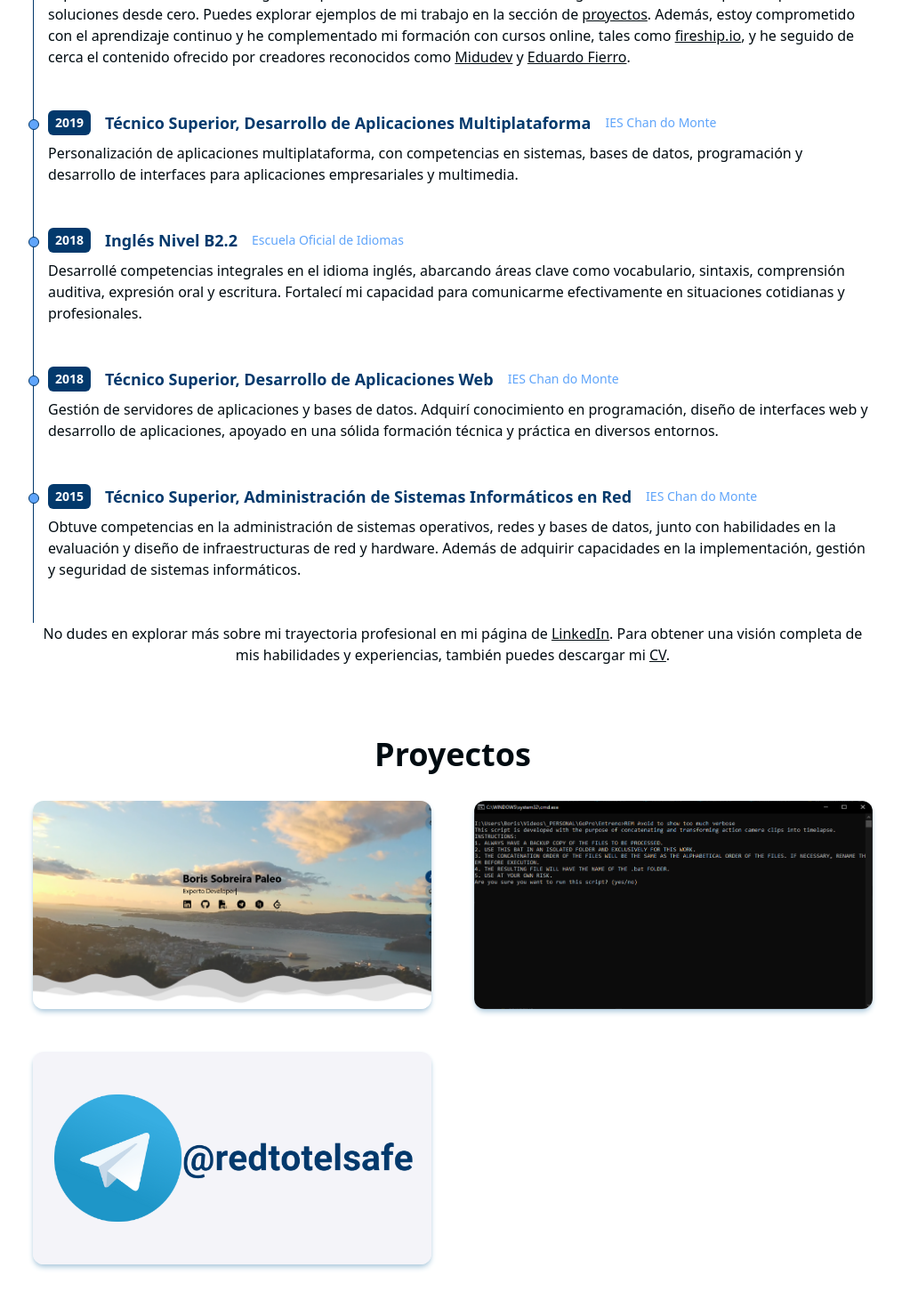
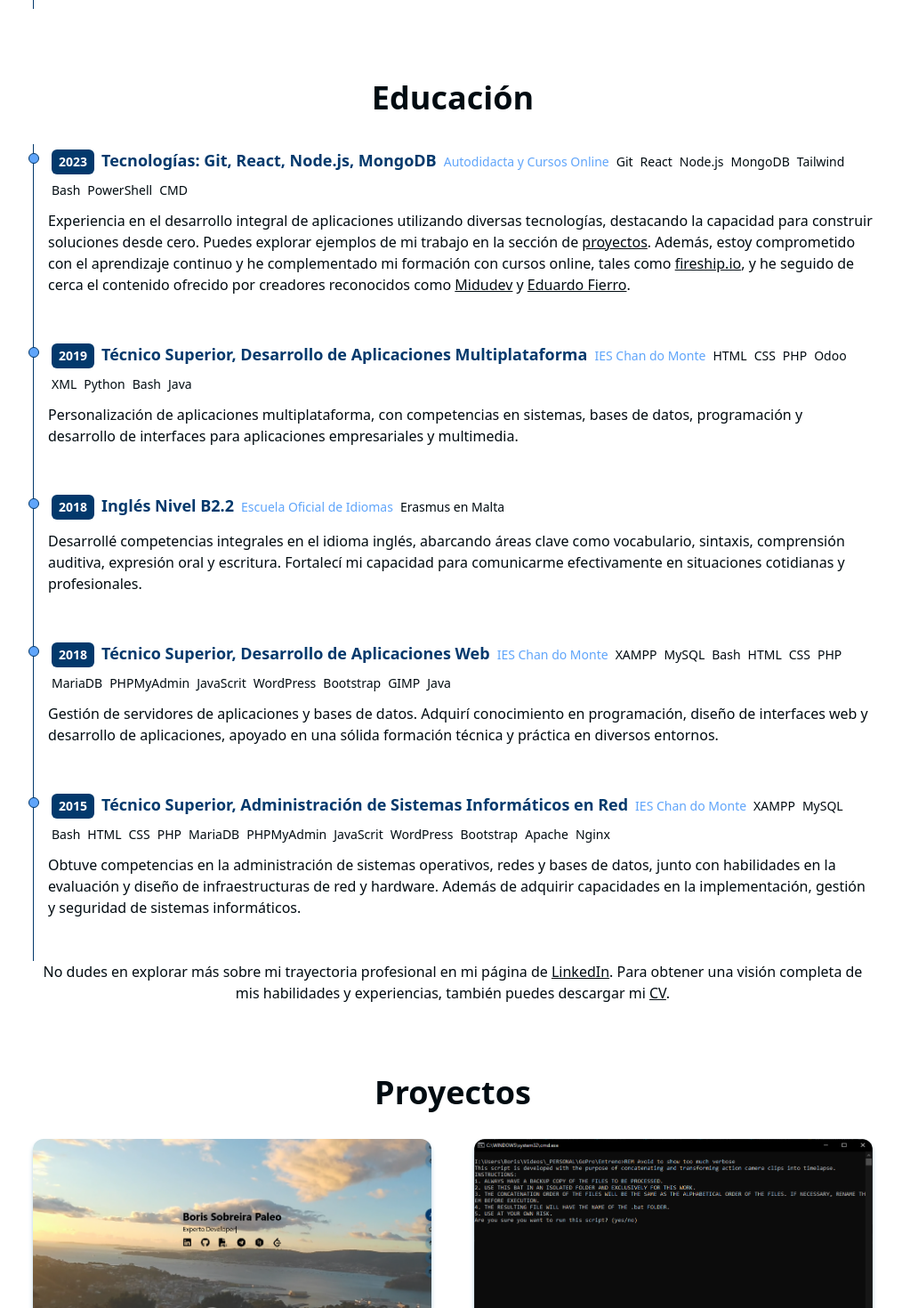
Before and after one commit to BorisSobreiraPaleo/Personal-Website, a React (Vite) app: page / in a window 1280 px wide. Shown: the part 1900-3370 px from the top of the page at 89% size, without its empty margins (99-1113 px from the left). Built offline with nearby package versions, Linux system fonts and the light colour scheme.

Commit message:
Include techs in career and education, added a new project

```diff
--- a/src/assets/data/career/enCareerData.js
+++ b/src/assets/data/career/enCareerData.js
@@ -4,35 +4,40 @@ const enCareerData = [
     year: 2017,
     title: "Computer Technician",
     subtitle: "Port of Marín - Port Authority of Marín and Ría de Pontevedra",
-    details: "Implemented deployment services and automated installations, configured monitoring systems and developed scripts. Managed data migrations, installed operating systems and provided technical support to users."
+    details: "Implemented deployment services and automated installations, configured monitoring systems and developed scripts. Managed data migrations, installed operating systems and provided technical support to users.",
+    techs: ['WDS', 'Zabbix', 'PowerShell', 'Backups', 'Ubuntu Server', 'Windows Server']
   },
   {
     id: "002",
     year: 2018,
     title: "Computer Systems Technician",
     subtitle: "Plexus Tech - Pontevedra and O Salnés Health Area",
-    details: "Responsible for tutoring and supervising students in internships, user maintenance in Windows environment, configuration of medical terminals, image deployment and data migration. Also, provided technical support and resolved incidents to users in the work environment."
+    details: "Responsible for tutoring and supervising students in internships, user maintenance in Windows environment, configuration of medical terminals, image deployment and data migration. Also, provided technical support and resolved incidents to users in the work environment.",
+    techs: ['AD-DS', 'Backups', 'TCP/IP']
   },
   {
     id: "003",
     year: 2020,
     title: "Web Developer and Administrator",
     subtitle: "Depot230",
-    details: "Adeptly configured and managed WordPress plugins, demonstrated proficiency in PHP programming, handled web service administration and managed cPanel operations. Provided training and tutoring to clients, developed complete websites, as well as designed and edited advertising images and logos."
+    details: "Adeptly configured and managed WordPress plugins, demonstrated proficiency in PHP programming, handled web service administration and managed cPanel operations. Provided training and tutoring to clients, developed complete websites, as well as designed and edited advertising images and logos.",
+    techs: ['Wordpress', 'PHP', 'cPanel', 'SEO', 'phpMyAdmin', 'HTML', 'CSS', 'JavaScript', 'GIMP']
   },
   {
     id: "004",
     year: 2021,
     title: "Web Application Developer and Systems Administrator",
     subtitle: "Liceo Casino of Pontevedra",
-    details: "From application development and IT consulting to data retrieval and computer hardware maintenance. Additionally, executed backup and restoration strategies, offered network assistance and managed email service transitions."
+    details: "From application development and IT consulting to data retrieval and computer hardware maintenance. Additionally, executed backup and restoration strategies, offered network assistance and managed email service transitions.",
+    techs: ['Backups', 'HTML', 'CSS', 'JavaScript', 'Vite', 'NPM', 'React.js', 'Tailwind', 'phpMyAdmin', 'MongoDB', 'MariaDB', 'MySQL', 'Node.js', 'Git', 'GitHub', 'ESLint', 'WordPress', 'SEO', 'Bash', 'PowerShell']
   },
   {
     id: "005",
     year: 2022,
     title: "Web Application Developer and Systems Administrator",
     subtitle: "Liceo Casino of Pontevedra",
-    details: "Focused on website creation and maintenance, computer equipment repair, data retrieval, along with proficient implementation of backup and recovery solutions, offering network support and managing email data migrations."
+    details: "Focused on website creation and maintenance, computer equipment repair, data retrieval, along with proficient implementation of backup and recovery solutions, offering network support and managing email data migrations.",
+    techs: ['Backups', 'HTML', 'CSS', 'JavaScript', 'Vite', 'NPM', 'React.js', 'Tailwind', 'phpMyAdmin', 'MongoDB', 'MariaDB', 'MySQL', 'Node.js', 'Git', 'GitHub', 'ESLint', 'WordPress', 'SEO', 'Bash', 'PowerShell']
   }
 
 ]
--- a/src/assets/data/career/esCareerData.js
+++ b/src/assets/data/career/esCareerData.js
@@ -4,35 +4,40 @@ const esCareerData = [
     year: 2017,
     title: 'Técnico Informático',
     subtitle: 'Puerto de Marín - Autoridad Portuaria de Marín y Ría de Pontevedra',
-    details: 'Implementé y desplegué servicios e instalaciones automatizadas, configuré y monitoreé sistemas y desarrollé scripts. Gestioné la migración de datos, instalé sistemas operativos y doté de asistencia técnica a usuarios.'
+    details: 'Implementé y desplegué servicios e instalaciones automatizadas, configuré y monitoreé sistemas y desarrollé scripts. Gestioné la migración de datos, instalé sistemas operativos y doté de asistencia técnica a usuarios.',
+    techs: ['WDS', 'Zabbix', 'PowerShell', 'Backups', 'Ubuntu Server', 'Windows Server']
   },
   {
     id: '002',
     year: 2018,
     title: 'Técnico de Sistemas Informáticos',
     subtitle: 'Plexus Tech - Área Sanitaria de Pontevedra y O Salnés',
-    details: 'Responsable de la tutoría y supervisión de estudiantes en prácticas, mantenimiento de usuarios en entorno Windows, configuración de terminales médicos, despliegue de imágenes y migración de datos. Además, proporcioné soporte técnico y resolví incidencias a usuarios en el entorno laboral.'
+    details: 'Responsable de la tutoría y supervisión de estudiantes en prácticas, mantenimiento de usuarios en entorno Windows, configuración de terminales médicos, despliegue de imágenes y migración de datos. Además, proporcioné soporte técnico y resolví incidencias a usuarios en el entorno laboral.',
+    techs: ['AD-DS', 'Backups', 'TCP/IP']
   },
   {
     id: '003',
     year: 2020,
     title: 'Desarrollador y Administrador Web',
     subtitle: 'Depot230',
-    details: 'Configuré y administré plugins para WordPress, demostré competencias en programación PHP, manejé servicios web y operaciones con cPanel. Proporcioné entrenamiento y tutorización a clientes, desarrollé sitios web, además diseñé y edité imágenes publicitarias y logos.'
+    details: 'Configuré y administré plugins para WordPress, demostré competencias en programación PHP, manejé servicios web y operaciones con cPanel. Proporcioné entrenamiento y tutorización a clientes, desarrollé sitios web, además diseñé y edité imágenes publicitarias y logos.',
+    techs: ['Wordpress', 'PHP', 'cPanel', 'SEO', 'phpMyAdmin', 'HTML', 'CSS', 'JavaScript', 'GIMP']
   },
   {
     id: '004',
     year: 2021,
     title: 'Desarrollador de Aplicaciones Web y Administrador de Sistemas',
     subtitle: 'Liceo Casino de Pontevedra',
-    details: 'Desde el desarrollo de aplicaciones y consultoría IT hasta la recuperación de datos y mantenimiento de hardware. Además llevé a cabo las estrategias de copias de seguridad y restauración, ofrecí asistencia técnica de red y gestioné la migración del servicio de email.'
+    details: 'Desde el desarrollo de aplicaciones y consultoría IT hasta la recuperación de datos y mantenimiento de hardware. Además llevé a cabo las estrategias de copias de seguridad y restauración, ofrecí asistencia técnica de red y gestioné la migración del servicio de email.',
+    techs: ['Backups', 'HTML', 'CSS', 'JavaScript', 'Vite', 'NPM', 'React.js', 'Tailwind', 'phpMyAdmin', 'MongoDB', 'MariaDB', 'MySQL', 'Node.js', 'Git', 'GitHub', 'ESLint', 'WordPress', 'SEO', 'Bash', 'PowerShell']
   },
   {
     id: "005",
     year: 2022,
     title: "Desarrollador de Aplicaciones Web y Administrador de Sistemas",
     subtitle: "Liceo Casino de Pontevedra",
-    details: "Enfocado en la creación y mantenimiento de sitios web, reparación de equipos informáticos, recuperación de datos, junto con la implementación de copias de seguridad periódicas y sistemas de recuperación de datos, ofreciendo asistencia de red y gestión de migración de email."
+    details: "Enfocado en la creación y mantenimiento de sitios web, reparación de equipos informáticos, recuperación de datos, junto con la implementación de copias de seguridad periódicas y sistemas de recuperación de datos, ofreciendo asistencia de red y gestión de migración de email.",
+    techs: ['Backups', 'HTML', 'CSS', 'JavaScript', 'Vite', 'NPM', 'React.js', 'Tailwind', 'phpMyAdmin', 'MongoDB', 'MariaDB', 'MySQL', 'Node.js', 'Git', 'GitHub', 'ESLint', 'WordPress', 'SEO', 'Bash', 'PowerShell']
   }
 ]
 
--- a/src/assets/data/education/enEducationData.jsx
+++ b/src/assets/data/education/enEducationData.jsx
@@ -4,28 +4,32 @@ const enEducationData = [
     year: 2015,
     title: "Higher Technician, Computer Systems Administration in Network",
     subtitle: "IES Chan do Monte",
-    details: "Gained expertise in operating systems administration, networks and databases, along with skills in hardware evaluation and network infrastructure design. Additionally, became proficient in the implementation, management and security of computer systems."
+    details: "Gained expertise in operating systems administration, networks and databases, along with skills in hardware evaluation and network infrastructure design. Additionally, became proficient in the implementation, management and security of computer systems.",
+    techs: ['XAMPP', 'MySQL', 'Bash', 'HTML', 'CSS', 'PHP', 'MariaDB', 'PHPMyAdmin', 'JavaScrit', 'WordPress', 'Bootstrap', 'Apache', 'Nginx']
   },
   {
     id: "002",
     year: 2018,
     title: "Higher Technician, Web Application Development",
     subtitle: "IES Chan do Monte",
-    details: "Management of application servers and databases. Acquired knowledge in programming, web interface design and application deployment, supported by solid technical and practical training in various environments."
+    details: "Management of application servers and databases. Acquired knowledge in programming, web interface design and application deployment, supported by solid technical and practical training in various environments.",
+    techs: ['XAMPP', 'MySQL', 'Bash', 'HTML', 'CSS', 'PHP', 'MariaDB', 'PHPMyAdmin', 'JavaScrit', 'WordPress', 'Bootstrap', 'GIMP', 'Java']
   },
   {
     id: '003',
     year: 2018,
     title: 'English Level B2.2',
     subtitle: 'Official Language School',
-    details: 'Developed comprehensive proficiency in the English language, covering key areas such as vocabulary, syntax, listening comprehension, oral expression, and writing. Strengthened the ability to communicate effectively in both everyday and professional settings.'
+    details: 'Developed comprehensive proficiency in the English language, covering key areas such as vocabulary, syntax, listening comprehension, oral expression, and writing. Strengthened the ability to communicate effectively in both everyday and professional settings.',
+    techs: ['Erasmus in Malta']
   },
   {
     id: "004",
     year: 2019,
     title: "Higher Technician, Multiplatform Application Development",
     subtitle: "IES Chan do Monte",
-    details: "Customizing for multiplatform applications, with expertise in systems, databases, programming and interface development for both business and multimedia applications."
+    details: "Customizing for multiplatform applications, with expertise in systems, databases, programming and interface development for both business and multimedia applications.",
+    techs: ['HTML', 'CSS', 'PHP', 'Odoo', 'XML', 'Python', 'Bash', 'Java']
   },
   {
     id: '005',
@@ -36,7 +40,8 @@ const enEducationData = [
       <>
         Experience in comprehensive application development using various technologies, showcasing the ability to build solutions from scratch. You can explore examples of my work in the <a className="underline" href="#projects">projects</a> section. Furthermore, I am committed to continuous learning and have supplemented my education with online courses, such as <a className="underline" href="https://fireship.io/">fireship.io</a>, and have closely followed content offered by renowned creators such as <a className="underline" href="https://www.youtube.com/c/midudev">Midudev</a> and <a className="underline" href="https://www.youtube.com/c/EduardoFierroPro">Eduardo Fierro</a>.
       </>
-    )
+    ),
+    techs: ['Git', 'React', 'Node.js', 'MongoDB', 'Tailwind', 'Bash', 'PowerShell', 'CMD']
   }
 
 ]
--- a/src/assets/data/education/esEducationData.jsx
+++ b/src/assets/data/education/esEducationData.jsx
@@ -4,28 +4,32 @@ const esEducationData = [
     year: 2015,
     title: 'Técnico Superior, Administración de Sistemas Informáticos en Red',
     subtitle: 'IES Chan do Monte',
-    details: 'Obtuve competencias en la administración de sistemas operativos, redes y bases de datos, junto con habilidades en la evaluación y diseño de infraestructuras de red y hardware. Además de adquirir capacidades en la implementación, gestión y seguridad de sistemas informáticos.'
+    details: 'Obtuve competencias en la administración de sistemas operativos, redes y bases de datos, junto con habilidades en la evaluación y diseño de infraestructuras de red y hardware. Además de adquirir capacidades en la implementación, gestión y seguridad de sistemas informáticos.',
+    techs: ['XAMPP', 'MySQL', 'Bash', 'HTML', 'CSS', 'PHP', 'MariaDB', 'PHPMyAdmin', 'JavaScrit', 'WordPress', 'Bootstrap', 'Apache', 'Nginx']
   },
   {
     id: '002',
     year: 2018,
     title: 'Técnico Superior, Desarrollo de Aplicaciones Web',
     subtitle: 'IES Chan do Monte',
-    details: 'Gestión de servidores de aplicaciones y bases de datos. Adquirí conocimiento en programación, diseño de interfaces web y desarrollo de aplicaciones, apoyado en una sólida formación técnica y práctica en diversos entornos.'
+    details: 'Gestión de servidores de aplicaciones y bases de datos. Adquirí conocimiento en programación, diseño de interfaces web y desarrollo de aplicaciones, apoyado en una sólida formación técnica y práctica en diversos entornos.',
+    techs: ['XAMPP', 'MySQL', 'Bash', 'HTML', 'CSS', 'PHP', 'MariaDB', 'PHPMyAdmin', 'JavaScrit', 'WordPress', 'Bootstrap', 'GIMP', 'Java']
   },
   {
     id: '003',
     year: 2018,
     title: 'Inglés Nivel B2.2',
     subtitle: 'Escuela Oficial de Idiomas',
-    details: 'Desarrollé competencias integrales en el idioma inglés, abarcando áreas clave como vocabulario, sintaxis, comprensión auditiva, expresión oral y escritura. Fortalecí mi capacidad para comunicarme efectivamente en situaciones cotidianas y profesionales.'
+    details: 'Desarrollé competencias integrales en el idioma inglés, abarcando áreas clave como vocabulario, sintaxis, comprensión auditiva, expresión oral y escritura. Fortalecí mi capacidad para comunicarme efectivamente en situaciones cotidianas y profesionales.',
+    techs: ['Erasmus en Malta']
   },
   {
     id: '004',
     year: 2019,
     title: 'Técnico Superior, Desarrollo de Aplicaciones Multiplataforma',
     subtitle: 'IES Chan do Monte',
-    details: 'Personalización de aplicaciones multiplataforma, con competencias en sistemas, bases de datos, programación y desarrollo de interfaces para aplicaciones empresariales y multimedia.'
+    details: 'Personalización de aplicaciones multiplataforma, con competencias en sistemas, bases de datos, programación y desarrollo de interfaces para aplicaciones empresariales y multimedia.',
+    techs: ['HTML', 'CSS', 'PHP', 'Odoo', 'XML', 'Python', 'Bash', 'Java']
   },
   {
     id: '005',
@@ -36,7 +40,8 @@ const esEducationData = [
       <>
         Experiencia en el desarrollo integral de aplicaciones utilizando diversas tecnologías, destacando la capacidad para construir soluciones desde cero. Puedes explorar ejemplos de mi trabajo en la sección de <a className="underline" href="#projects">proyectos</a>. Además, estoy comprometido con el aprendizaje continuo y he complementado mi formación con cursos online, tales como <a className="underline" href="https://fireship.io/">fireship.io</a>, y he seguido de cerca el contenido ofrecido por creadores reconocidos como <a className="underline" href="https://www.youtube.com/c/midudev">Midudev</a> y <a className="underline" href="https://www.youtube.com/c/EduardoFierroPro">Eduardo Fierro</a>.
       </>
-    )
+    ),
+    techs: ['Git', 'React', 'Node.js', 'MongoDB', 'Tailwind', 'Bash', 'PowerShell', 'CMD']
   }
 ]
 
--- a/src/assets/data/projects/enProjectsData.js
+++ b/src/assets/data/projects/enProjectsData.js
@@ -25,6 +25,15 @@ const enProjectsData = [
     details: 'Forwarding media from subreddits to telegram channels',
     url: 'https://t.me/+rOvfAbcfAhliOWVk',
     techs: ['node.js', 'mongodb']
+  },
+  {
+    id: '004',
+    imageLight: 'pregnancyVisitsCalculator',
+    imageDark: 'pregnancyVisitsCalculator',
+    title: 'Pregnancy Visits Calculator',
+    details: 'In construction',
+    url: 'https://www.e-seguimientoembarazo.org/',
+    techs: ['react', 'tailwind']
   }
 ]
 
--- a/src/assets/data/projects/esProjectsData.js
+++ b/src/assets/data/projects/esProjectsData.js
@@ -18,13 +18,13 @@ const esProjectsData = [
     techs: ['cmd', 'powershell']
   },
   {
-    id: '003',
-    imageLight: 'redtotelLight',
-    imageDark: 'redtotelDark',
-    title: 'Canales Redtotel',
-    details: 'Reenvío multimedia de subreddits a canales de telegram',
-    url: 'https://t.me/+rOvfAbcfAhliOWVk',
-    techs: ['node.js', 'mongodb']
+    id: '004',
+    imageLight: 'pregnancyVisitsCalculator',
+    imageDark: 'pregnancyVisitsCalculator',
+    title: 'Calculadora Visitas Embarazo',
+    details: 'En construcción',
+    url: 'https://www.e-seguimientoembarazo.org/',
+    techs: ['react', 'tailwind']
   }
 ]
 
--- a/src/components/DateItem.jsx
+++ b/src/components/DateItem.jsx
@@ -1,13 +1,20 @@
 /* eslint-disable react/prop-types */
-const DateItem = ({year, title, subtitle, details}) => {
+const DateItem = ({year, title, subtitle, details, techs}) => {
   return (
     <ol className="flex flex-col md:flex-row relative border-l border-[#03396c]" >
       <li className="mb-10 ml-4">
         <div className="absolute w-3 h-3 bg-[#60a5fa] dark:bg-[#03396c] rounded-full mt-2.5 -left-1.5 border dark:border-[#60a5fa] border-[#03396c]"/>
         <p className="flex flex-wrap gap-4 flex-row items-center justify-start text-xs md:text-sm">
+          <div className="flex flex-wrap items-baseline justify-left [&>*]:m-1 dark:text-[#F4F4F9] text-[#000B11]">
           <span className="inline-block px-2 py-1 font-semibold text-white bg-[#03396c] rounded-md">{year}</span>
           <span className="text-lg font-semibold text-[#03396c] dark:text-[#f4f4f9]">{title}</span>
-          <span className="my-1 text-sm font-normal leading-none text-[#60a5fa]">{subtitle}</span>
+          <span className="table-cell my-1 text-sm font-normal leading-none text-[#60a5fa]">{subtitle}</span>
+            {
+              techs.map((tech)=>(
+                <div className='mx-1' key={tech}>{tech}</div>
+              ))
+            }
+          </div>
         </p>
         <p className="my-2 text-base font-normal text-[#000B11] dark:text-[#f4f4f9]">{details}</p>
       </li>
--- a/src/components/Education.jsx
+++ b/src/components/Education.jsx
@@ -21,13 +21,14 @@ const Career = () => {
           </a>
         </div>
         {
-          invertedData.map(({id, year, title, subtitle, details})=>(
+          invertedData.map(({id, year, title, subtitle, details, techs})=>(
             <DateItem
               key={id}
               year={year}
               title={title}
               subtitle={subtitle}
               details={details}
+              techs={techs}
             />
           ))
         }
--- a/src/components/Projects/Projects.jsx
+++ b/src/components/Projects/Projects.jsx
@@ -38,6 +38,7 @@ import esDarkPersonalWeb from '/src/assets/images/projects/esDarkPersonalWeb.png
 import timelapseGenerator from '/src/assets/images/projects/timelapseGenerator.png'
 import redtotelLight from '/src/assets/images/projects/redtotelLight.png'
 import redtotelDark from '/src/assets/images/projects/redtotelDark.png'
+import pregnancyVisitsCalculator from '/src/assets/images/projects/pregnancyVisitsCalculator.png'
 
 
 const Projects = () => {
@@ -53,7 +54,8 @@ const Projects = () => {
     esDarkPersonalWeb,
     timelapseGenerator,
     redtotelLight,
-    redtotelDark
+    redtotelDark,
+    pregnancyVisitsCalculator
   };
 
   return (
```
Also changed, not shown: src/components/Career.jsx (+5 -2 lines), src/assets/images/projects/pregnancyVisitsCalculator.png (added).
